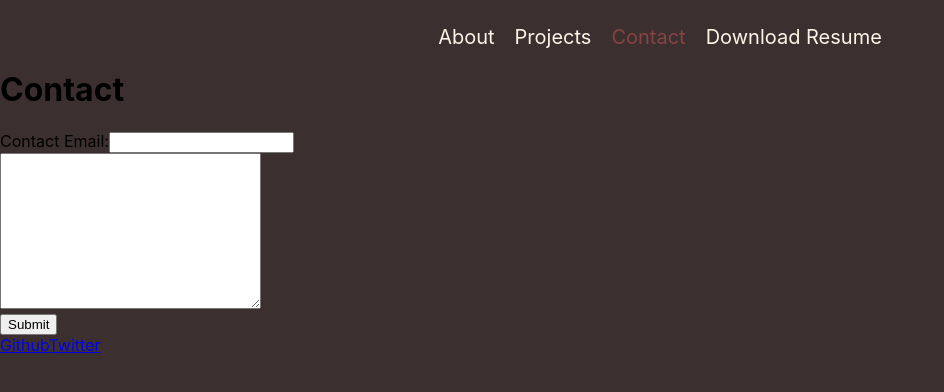
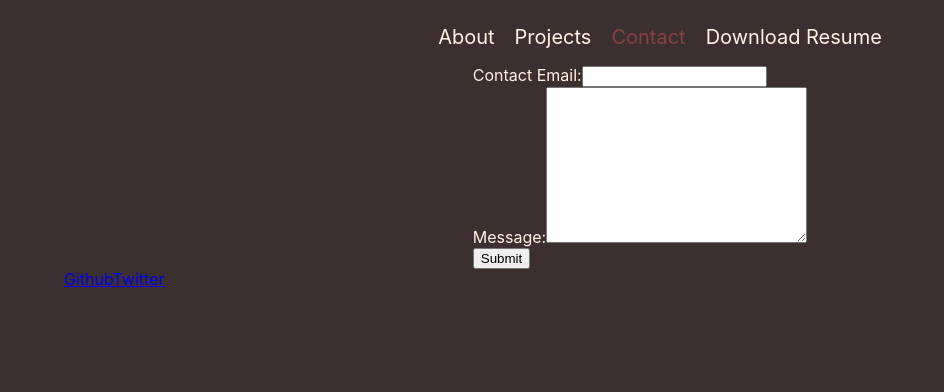
Before and after one commit to kguertin/portfolio-website, a React (Create React App) app in the folder client/: page / in a window 1280 px wide. Both pictures are taken after a click on the item "Contact". Shown: the top 392 px of the page, without its empty margins (0-944 px from the left). Built offline with nearby package versions, Linux system fonts and the light colour scheme.

Commit message:
build state for form and some minor styles

```diff
--- a/client/src/components/contact-form/contact-form.component.jsx
+++ b/client/src/components/contact-form/contact-form.component.jsx
@@ -21,11 +21,16 @@ export class ContactForm extends Component{
         this.setState({message: event.target.value})
     }
 
+    handleSubmit = () => {
+       fetch('http://localhost:8000/email', {
+           method: "POST"
+       })
+    }
+
     render() {
         return (
-           <div>
-                <p>{this.state.contact}</p>
-                <p>{this.state.message}</p>
+           <div className="form-container">
+               <div className="form">
                 <div className="form-section">
                         <label>
                             Contact Email:
@@ -33,9 +38,12 @@ export class ContactForm extends Component{
                         </label>
                 </div>
                 <div className="form-section">
+                    <label>Message:
                         <textarea value={this.state.message} onChange={this.handleMessageChange} id="" cols="30" rows="10"></textarea>
+                    </label>
                 </div>
-               <button>Submit</button>
+                <button onClick={this.handleSubmit}>Submit</button>
+               </div>
            </div>
         )
     }
--- a/client/src/components/contact-form/contact-form.styles.css
+++ b/client/src/components/contact-form/contact-form.styles.css
@@ -0,0 +1,5 @@
+.form-container {
+    display: flex;
+    justify-content: center;
+    color: #fff4e6;
+}
--- a/client/src/components/contact-section/contact-section.component.jsx
+++ b/client/src/components/contact-section/contact-section.component.jsx
@@ -7,10 +7,9 @@ import './contact-section.styles.css';
 
 export const Contact = () => {
     return (
-        <>
-            <h1>Contact</h1>
+        <div className="contact-container">
             <ContactForm />
             <Socials />
-        </>
+        </div>
     )
 }
--- a/client/src/components/contact-section/contact-section.styles.css
+++ b/client/src/components/contact-section/contact-section.styles.css
@@ -0,0 +1,4 @@
+.contact-container {
+    margin: 0 auto;
+    width: 90vw;
+}
--- a/client/src/components/socials/socials.component.jsx
+++ b/client/src/components/socials/socials.component.jsx
@@ -4,9 +4,9 @@ import './socials.styles.css';
 
 export const Socials = () => {
     return (
-        <>
+        <div>
         <a href="https://github.com/kguertin" target="_blank" rel="noopener noreferrer">Github</a>
         <a href="https://twitter.com/kg_webdev" target="_blank" rel="noopener noreferrer">Twitter</a>
-        </>
+        </div>
     )
 }
```
Lines whose indentation alone changed are shown as unchanged.
